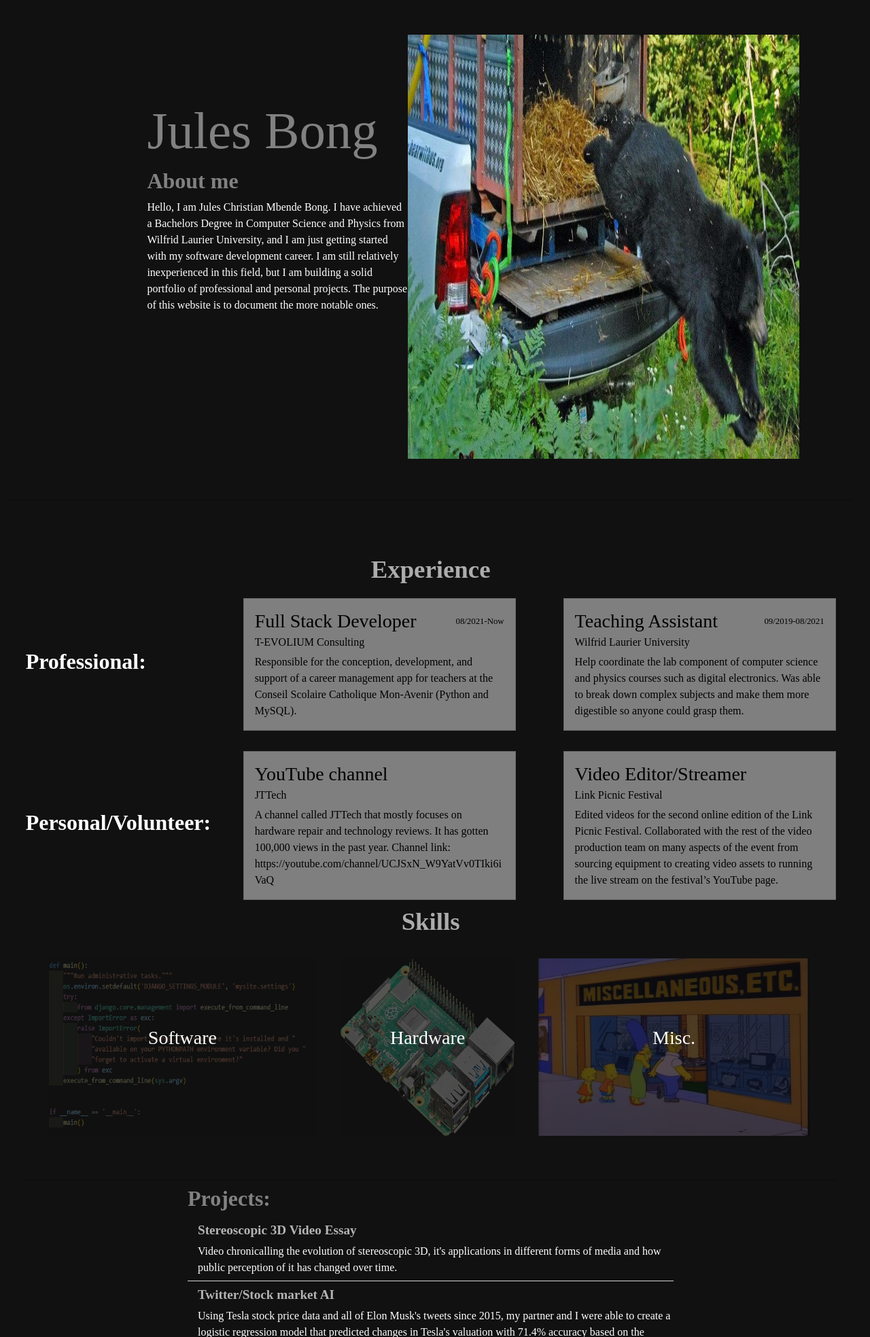
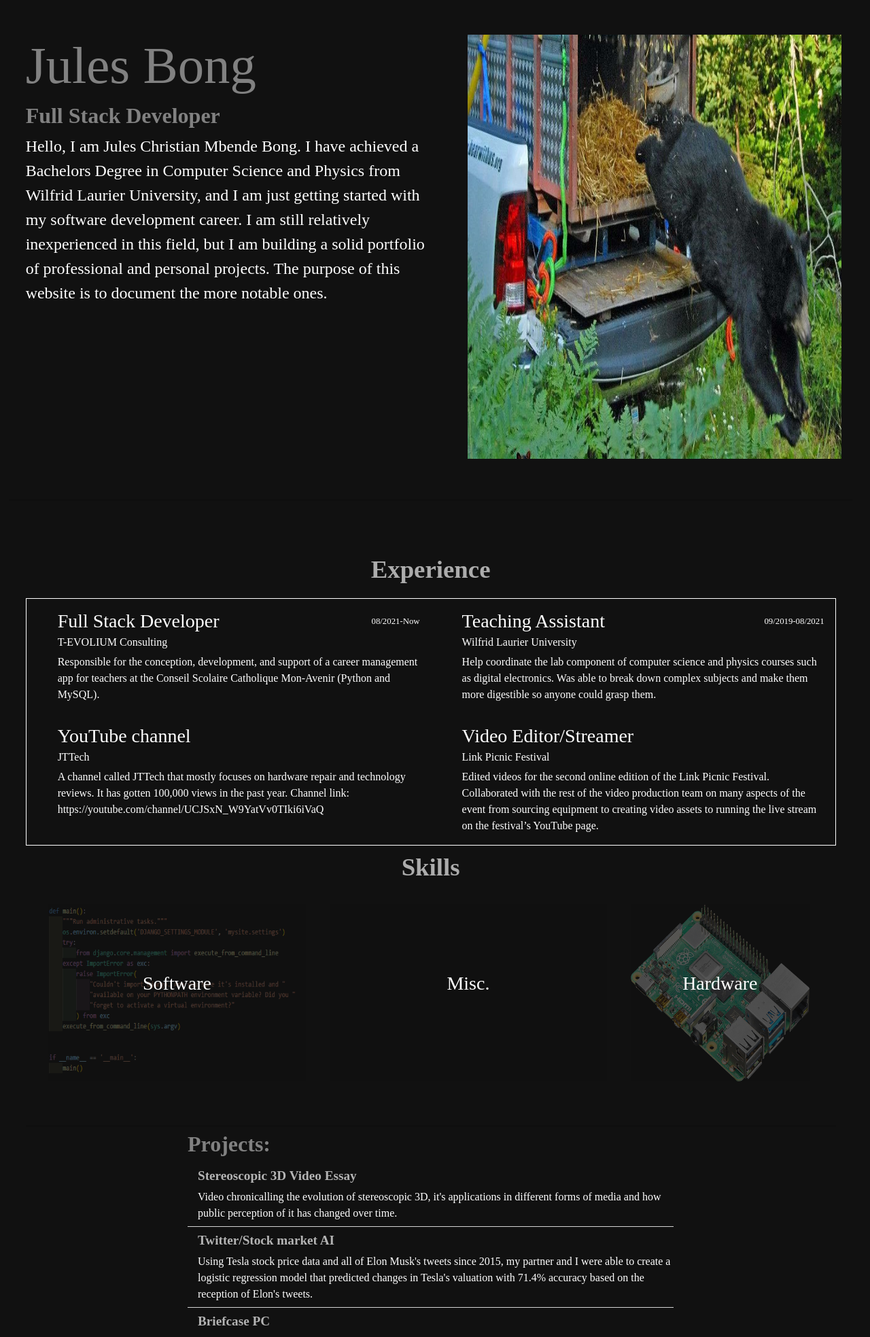
Before and after one commit to xtianbong/mysite, a Django app: page /main/ in a window 1280 px wide. Shown: the part 65-2032 px from the top of the page at 68% size. Run offline with Django 4.2, Linux system fonts and the light colour scheme; data comes from the database, SQL or seed files in the repository; both versions use the stored data as it was after the commit.

Commit message:
Changed some aesthetic stuff based on Dahn's recommendations

```diff
--- a/main/static/main/styles.css
+++ b/main/static/main/styles.css
@@ -20,28 +20,31 @@ h2{
     font-weight: bold;
 }
 .intro-box{
-    width:960px;
+    width:1200px;
     height:100%;
     padding-top:3%;
     padding-bottom: 5%;
-    margin-left: 15%;
+    margin:0 auto;
     font-family:'Times New Roman', Times, serif;
-    display:inline-block;
+
 }
 .intro-box>h1{
-    margin-top: 10%;
     font-family:'Times New Roman', Times, serif;
 }
-.intro-box>p{
-    font-size: larger;
+
+.intro-text{
+    font-size:x-large;
+
 }
 .intro-box>img{
     width:60%;
     min-width: 350px;
+    max-width: 550px;
     height:100%;
     min-height: 530px;
     float:right;
     top:30%;
+    margin:0px 0px 0px 40px;
 }
 hr{
     width:100%;
@@ -110,6 +113,7 @@ body{
     min-height: fit-content;
     height: 90vh;
     max-height:90vh;
+    width:100%;
     scroll-snap-align:end;
     overflow: hidden;
 }
@@ -132,6 +136,13 @@ body{
     scroll-snap-align: start;
     padding-top:10vh;
 }
+#resume>h2{
+    margin-bottom:20px;
+    text-align: center;
+    color:rgb(172, 172, 172);
+    font-size: 2.3em;
+}
+
 #portfolio{
     height: 90vh;
     width:100%;
@@ -159,16 +170,21 @@ body{
 }
 .cards{
     display: grid;
-    width:100%;
+    width:fit-content;
     height:40%;
-    row-gap: 30px;
-    column-gap:70px;
-    grid-template-columns: 250px auto auto;
+    row-gap: auto;
+    column-gap:30px;
+    grid-template-columns: auto auto;
     grid-template-rows: auto auto;
+    border: solid white 0.3px;
+    margin:auto;
+}
+.cards{
+
 }
 .card-subtitle,
 .card-date{
-    color:black !important;
+    color:white !important;
 }
 .cards>h2{
     align-self: center;
@@ -176,13 +192,14 @@ body{
 }
 
 .card{
-    color:black;
-    background-color: rgb(127,127,127);
+    color:white;
+    background-color: rgb(17,17,17);
     width:100%;
     max-width:600px;
     height:100%;
     max-height:306.6px;
     border-radius: 0;
+    border: none;
 }
 #prof-header{
     grid-column:1;
@@ -217,6 +234,7 @@ body{
     padding-left:2.8%;
     padding-right:2%;
     column-gap: 20px;
+    border:none;
 }
 .skill-card{
     position: relative;
@@ -787,7 +805,8 @@ li:last-child>.project-box{
     .intro-box>img{
         width:100%;
         max-width:480px;
-        float:none;
+        float:left;
+        margin:auto;
     }
     .intro-text{
         min-height: fit-content;
@@ -846,6 +865,9 @@ li:last-child>.project-box{
         width: 80% !important;
         max-width:80% !important;
         z-index: 200;
+    }
+    .cards{
+        border:none;
     }
     .skill-card{
         margin-left:1%;
--- a/main/templates/main/index.html
+++ b/main/templates/main/index.html
@@ -100,7 +100,7 @@
                 <img src="../..{%static 'main/img/home.jpg'%}">
                 <h1>Jules Bong</h1>
 
-                <h2>About me</h2>
+                <h2>Full Stack Developer</h2>
                 <div class="intro-text">
                     Hello, I am Jules Christian Mbende Bong. I have achieved a Bachelors Degree in Computer Science and Physics from Wilfrid Laurier University,
                     and I am just getting started with my software development career. I am still relatively inexperienced in this field, but I am building a solid portfolio
@@ -115,7 +115,7 @@
                 <h2 style="margin-bottom:20px; text-align: center;  color:rgb(172, 172, 172);font-size: 2.3em;" >Experience</h2>
 
                 <div class="cards">
-                    <h2 id="prof-header">Professional:</h2>
+                    <!--<h2 id="prof-header">Professional:</h2>-->
                     <div class="card" id="prof-card1">
                         <div class="card-body">
                             <h3 class="card-title">Full Stack Developer </h3><h4 class="card-date" >08/2021-Now</h4>
@@ -132,7 +132,7 @@
                                 break down complex subjects and make them more digestible so anyone could grasp them.</p>
                         </div>
                     </div>
-                    <h2 id="pers-header">Personal/Volunteer:</h2>
+                    <!--<h2 id="pers-header">Personal/Volunteer:</h2>-->
                     <div class="card" id="pers-card1">
                         <div class="card-body">
                             <h3 class="card-title">YouTube channel</h3>
@@ -159,23 +159,16 @@
                         <h3 class="card-title">Software</h3>
                         <img src="../..{%static 'main/img/software-bg.png'%}?{% now 'U' %}">
                         <ul class="skills-expand">
-                            <li>Proficient in C, Java, Python, React.js, VBA, Kotlin, JavaScript, HTML, VHDL, as well as integrated circuit design.
+                            <li>Proficient in C, Java, Python, React.js, VBA, Kotlin, JavaScript, HTML, VHDL, as well as circuit design.
                                 Confident in my ability to learn any other language.</li>
                             <li>Able to use data management tools such as pandas and matplot to process data and embed it a machine learning
                                 model.</li>
                             <li>Familiar with Linux and Windows CLI. Can manage systems comfortably using those tools</li>
                         </ul>
                     </div>
-                    <div class="skill-card" id="hard" onclick=skillCardExpand(this)>
-                        <h3 class="card-title">Hardware</h3>
-                        <img src="../..{%static 'main/img/hardware-bg.png'%}">
-                        <ul class="skills-expand">
-                            <li>Have built and repaired several computers and I am skilled at part assembly, soldering and troubleshooting.</li>
-                        </ul>
-                    </div>
                     <div class="skill-card" id="misc" onclick=skillCardExpand(this)>
                         <h3 class="card-title">Misc.</h3>
-                        <img src="../..{%static 'main/img/misc-bg.png'%}">
+                        <!--<img src="../..{%static 'main/img/misc-bg.png'%}">-->
                         <ul class="skills-expand">
                             <li>Have experience in positions that require personability and effective communication skills, such as
                                 teaching assistant and full-stack developer.</li>
@@ -185,6 +178,14 @@
                                 Fluent in French. (I have received the DELF B2 fluency certificate.)
                             </li>
                             <li>Video Production in the Adobe Creative Suite.</li>
+                        </ul>
+                    </div>
+                    <div class="skill-card" id="hard" onclick=skillCardExpand(this)>
+                        <h3 class="card-title">Hardware</h3>
+                        <img src="../..{%static 'main/img/hardware-bg.png'%}">
+                        <ul class="skills-expand">
+                            <li>Have built and repaired several computers and I am skilled at part assembly, soldering and troubleshooting.</li>
+
                         </ul>
                     </div>
                 </div><!--cards-->
```
Also changed, not shown: db.sqlite3.
